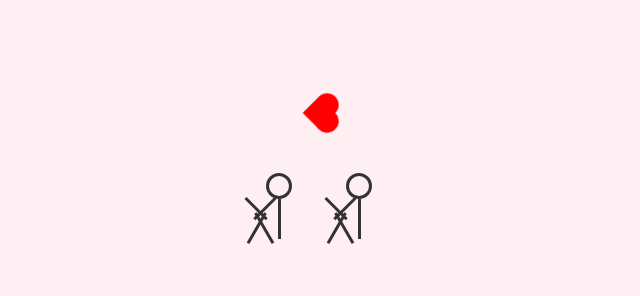
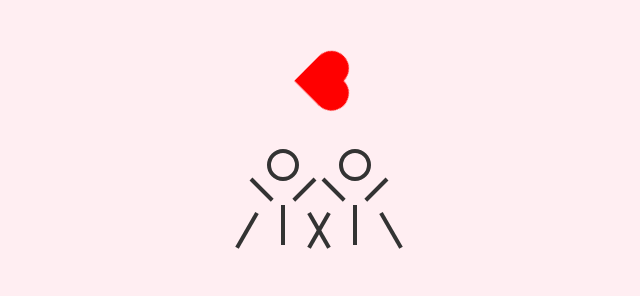
Before and after one commit to felite-beep/triana, a plain HTML site: page index.html in a window 1280 px wide. Shown: the part 379-675 px from the top of the page, without its empty margins (321-961 px from the left). Drawn offline with Linux system fonts and the light colour scheme.

Commit message:
Update index.html

```diff
--- a/index.html
+++ b/index.html
@@ -8,13 +8,13 @@
       margin: 0;
       padding: 0;
       background: #ffeef2;
-      overflow: hidden;
-      font-family: 'Arial', sans-serif;
       display: flex;
       flex-direction: column;
       align-items: center;
       justify-content: center;
       height: 100vh;
+      font-family: 'Arial', sans-serif;
+      overflow: hidden;
       color: #333;
     }
     .scene {
@@ -24,141 +24,143 @@
     }
     .stickman {
       position: absolute;
-      width: 40px;
-      height: 100px;
-      /* penggunaan “stick figure” sederhana: garis + kepala */
+      width: 48px;
+      /* kita gunakan ukuran lebih besar supaya jelas */
+      height: 120px;
+      bottom: 0;
     }
-    /* pria */
+    .stickman .head {
+      width: 24px;
+      height: 24px;
+      border: 4px solid #333;
+      border-radius: 50%;
+      margin: 0 auto;
+      position: relative;
+      top: 0;
+    }
+    .stickman .torso {
+      width: 4px;
+      height: 40px;
+      background: #333;
+      margin: 0 auto;
+      position: relative;
+      top: 24px;
+    }
+    .stickman .arm {
+      position: absolute;
+      width: 4px;
+      height: 30px;
+      background: #333;
+      top: 30px;
+      transform-origin: top;
+    }
+    .stickman .arm.left {
+      left: -10px;
+      transform: rotate(-45deg);
+    }
+    .stickman .arm.right {
+      right: -10px;
+      transform: rotate(45deg);
+    }
+    .stickman .leg {
+      position: absolute;
+      width: 4px;
+      height: 40px;
+      background: #333;
+      top: 64px;
+      transform-origin: top;
+    }
+    .stickman .leg.left {
+      left: -4px;
+      transform: rotate(30deg);
+    }
+    .stickman .leg.right {
+      right: -4px;
+      transform: rotate(-30deg);
+    }
+
+    /* pria dari kiri */
     .man {
-      left: -50px; /* mulai di luar kiri */
-      bottom: 0;
+      left: -60px;
       animation: runMan 3s forwards ease-in;
     }
-    /* wanita */
+    /* wanita dari kanan */
     .woman {
-      right: -50px; /* mulai di luar kanan */
-      bottom: 0;
+      right: -60px;
       animation: runWoman 3s forwards ease-in;
-    }
-    /* menggambar stickman dengan CSS */
-    .stickman .head {
-      width: 20px;
-      height: 20px;
-      border: 3px solid #333;
-      border-radius: 50%;
-      margin: 0 auto;
-    }
-    .stickman .body {
-      width: 3px;
-      height: 40px;
-      background-color: #333;
-      margin: 0 auto;
-    }
-    .stickman .arm,
-    .stickman .leg {
-      position: absolute;
-      width: 3px;
-      background-color: #333;
-    }
-    .stickman .arm.left {
-      height: 30px;
-      transform: rotate(-45deg);
-      transform-origin: top;
-      top: 25px;
-      left: -15px;
-    }
-    .stickman .arm.right {
-      height: 30px;
-      transform: rotate(45deg);
-      transform-origin: top;
-      top: 25px;
-      left: 15px;
-    }
-    .stickman .leg.left {
-      height: 35px;
-      transform: rotate(-30deg);
-      transform-origin: top;
-      top: 40px;
-      left: -5px;
-    }
-    .stickman .leg.right {
-      height: 35px;
-      transform: rotate(30deg);
-      transform-origin: top;
-      top: 40px;
-      left: 5px;
     }
 
     @keyframes runMan {
-      0% { left: -50px; }
-      70% { left: calc(50% - 60px); }
-      100% { left: calc(50% - 60px); } /* berhenti di tengah-kiri sedikit */
+      0% { left: -60px; opacity: 0; }
+      50% { opacity: 1; }
+      80% { left: calc(50% - 60px); }
+      100% { left: calc(50% - 60px); }
     }
     @keyframes runWoman {
-      0% { right: -50px; }
-      70% { right: calc(50% - 60px); }
-      100% { right: calc(50% - 60px); } /* berhenti di tengah-kanan sedikit */
+      0% { right: -60px; opacity: 0; }
+      50% { opacity: 1; }
+      80% { right: calc(50% - 60px); }
+      100% { right: calc(50% - 60px); }
     }
 
-    /* setelah mereka “bertemu”, munculkan pelukan (sedikit zoom) dan hati */
+    /* pelukan area & hati */
     .hug {
       position: absolute;
-      width: 120px;
-      height: 120px;
-      left: calc(50% - 60px);
+      width: 140px;
+      height: 140px;
+      left: calc(50% - 70px);
       bottom: 20px;
       opacity: 0;
       transform: scale(0.5);
-      animation: hugAnim 2s forwards ease-out 3s; /* delay agar menunggu lari selesai */
+      animation: hugAnim 2s forwards ease-out 3.2s;
     }
     @keyframes hugAnim {
       0% { opacity: 0; transform: scale(0.5); }
       50% { opacity: 1; transform: scale(1.2); }
       100% { opacity: 1; transform: scale(1); }
     }
-
     .heart {
-      width: 20px;
-      height: 20px;
+      width: 26px;
+      height: 26px;
       background: red;
       position: absolute;
       left: 50%;
-      top: -30px;
+      top: -40px;
       transform: translateX(-50%) rotate(45deg);
-      animation: heartAnim 1s infinite alternate ease-in-out 3.5s;
+      animation: heartAnim 1s infinite alternate ease-in-out 3.7s;
     }
     .heart::before,
     .heart::after {
       content: "";
-      width: 20px;
-      height: 20px;
+      width: 26px;
+      height: 26px;
       background: red;
       border-radius: 50%;
       position: absolute;
     }
     .heart::before {
-      top: -10px;
+      top: -13px;
       left: 0;
     }
     .heart::after {
-      left: 10px;
+      left: 13px;
       top: 0;
     }
     @keyframes heartAnim {
       0% { transform: translateX(-50%) scale(1) rotate(45deg); }
-      100% { transform: translateX(-50%) scale(1.3) rotate(45deg); }
+      100% { transform: translateX(-50%) scale(1.4) rotate(45deg); }
     }
 
     .message {
       margin-top: 20px;
-      font-size: 2em;
+      font-size: 2.5em;
       color: #e63946;
       text-align: center;
       opacity: 0;
-      animation: showMsg 1.5s forwards ease-in 4s;
+      animation: showMsg 1.5s forwards ease-in 4.2s;
     }
     @keyframes showMsg {
-      0% { opacity: 0; transform: translateY(20px); }
+      0% { opacity: 0; transform: translateY(30px); }
       100% { opacity: 1; transform: translateY(0); }
     }
   </style>
@@ -167,7 +169,7 @@
   <div class="scene">
     <div class="stickman man">
       <div class="head"></div>
-      <div class="body"></div>
+      <div class="torso"></div>
       <div class="arm left"></div>
       <div class="arm right"></div>
       <div class="leg left"></div>
@@ -175,22 +177,16 @@
     </div>
     <div class="stickman woman">
       <div class="head"></div>
-      <div class="body"></div>
+      <div class="torso"></div>
       <div class="arm left"></div>
       <div class="arm right"></div>
       <div class="leg left"></div>
       <div class="leg right"></div>
     </div>
-
     <div class="hug">
       <div class="heart"></div>
     </div>
   </div>
-
   <div class="message">I Love You Ria</div>
-
-  <script>
-    // Kamu bisa tambahkan efek suara atau tambahan JavaScript kecil jika mau
-  </script>
 </body>
 </html>
```
